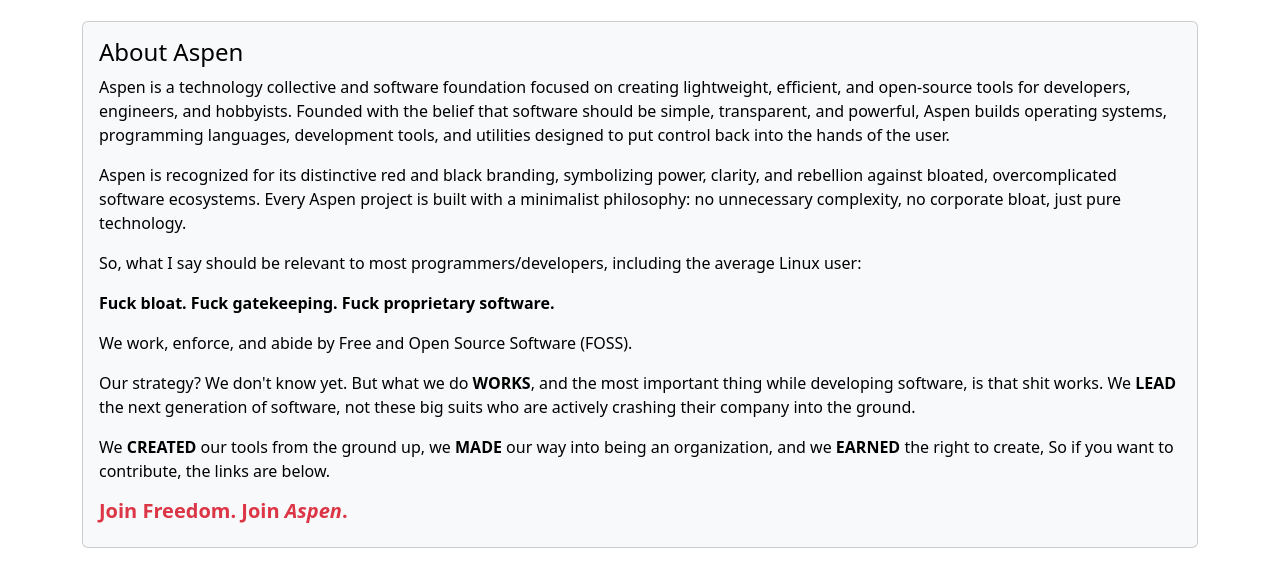
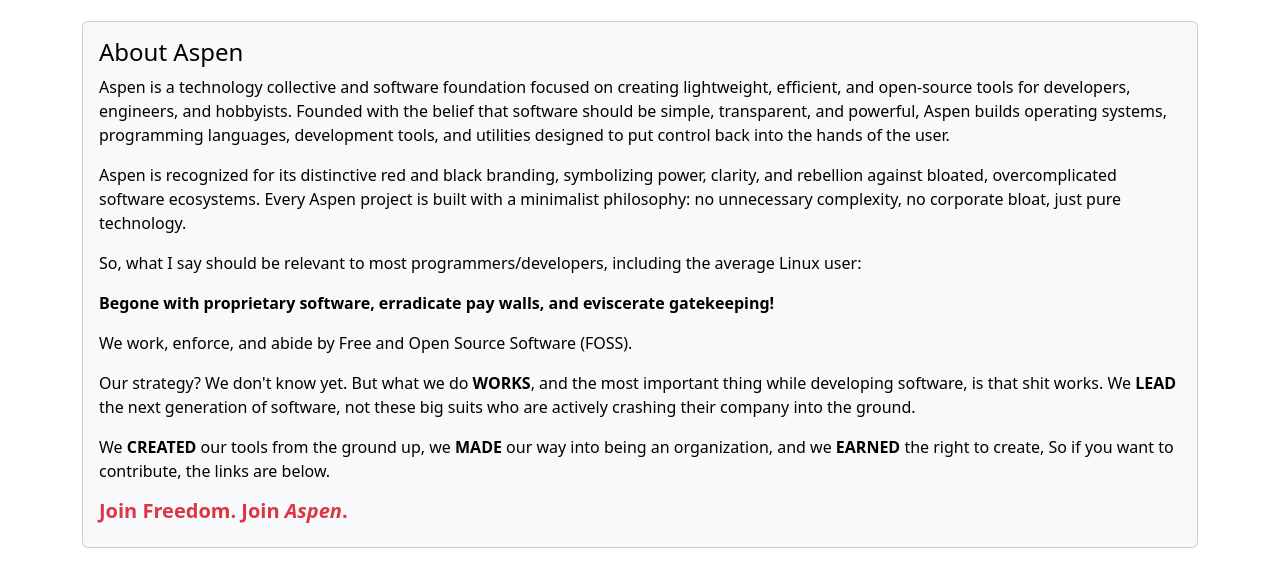
Before and after one commit to Aspen-Software-Foundation/aspen-software-foundation.github.io, a plain HTML site: page index.html in a window 1280 px wide. Shown: the part 173-743 px from the top of the page. Drawn offline with nearby package versions, Linux system fonts and the light colour scheme.

Commit message:
Updated index.html, little changes to index.html

```diff
--- a/index.html
+++ b/index.html
@@ -134,7 +134,7 @@
           <p>Aspen is recognized for its distinctive red and black branding, symbolizing power, clarity, and rebellion against bloated, overcomplicated software ecosystems. Every Aspen project is built with a minimalist philosophy: no unnecessary complexity, no corporate bloat, just pure technology.</p>
 
           <p>So, what I say should be relevant to most programmers/developers, including the average Linux user:</p>
-          <p><strong>Fuck bloat. Fuck gatekeeping. Fuck proprietary software.</strong></p>
+          <p><strong>Begone with proprietary software, erradicate pay walls, and eviscerate gatekeeping!</strong></p>
 
           <p>We work, enforce, and abide by Free and Open Source Software (FOSS).</p>
 
```
